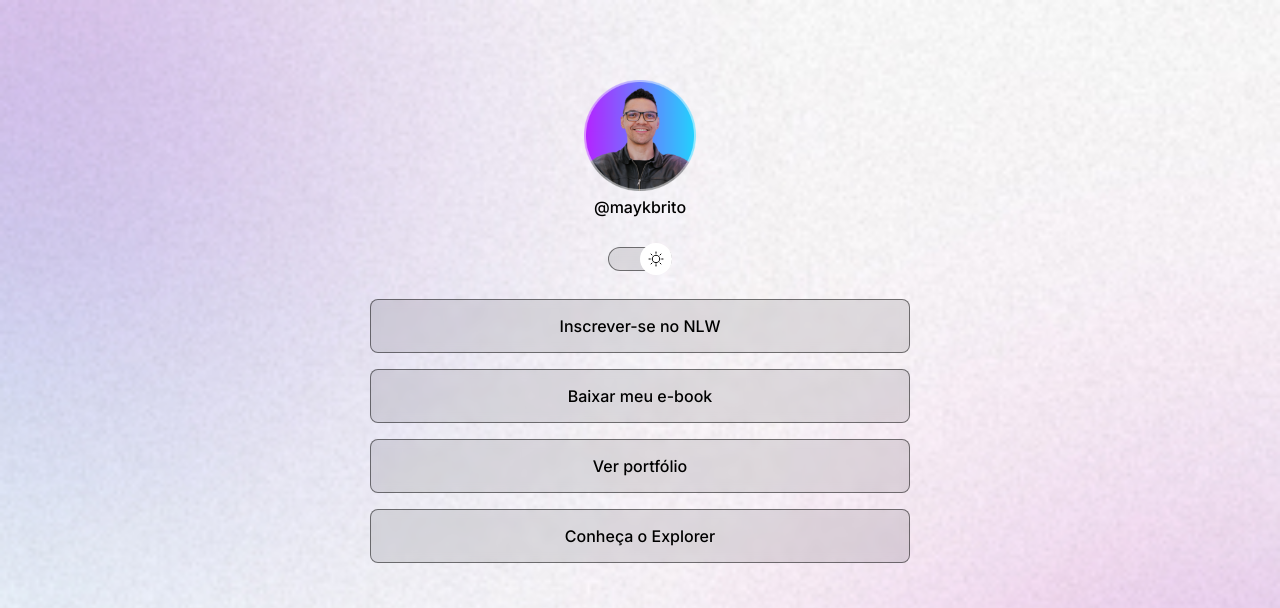
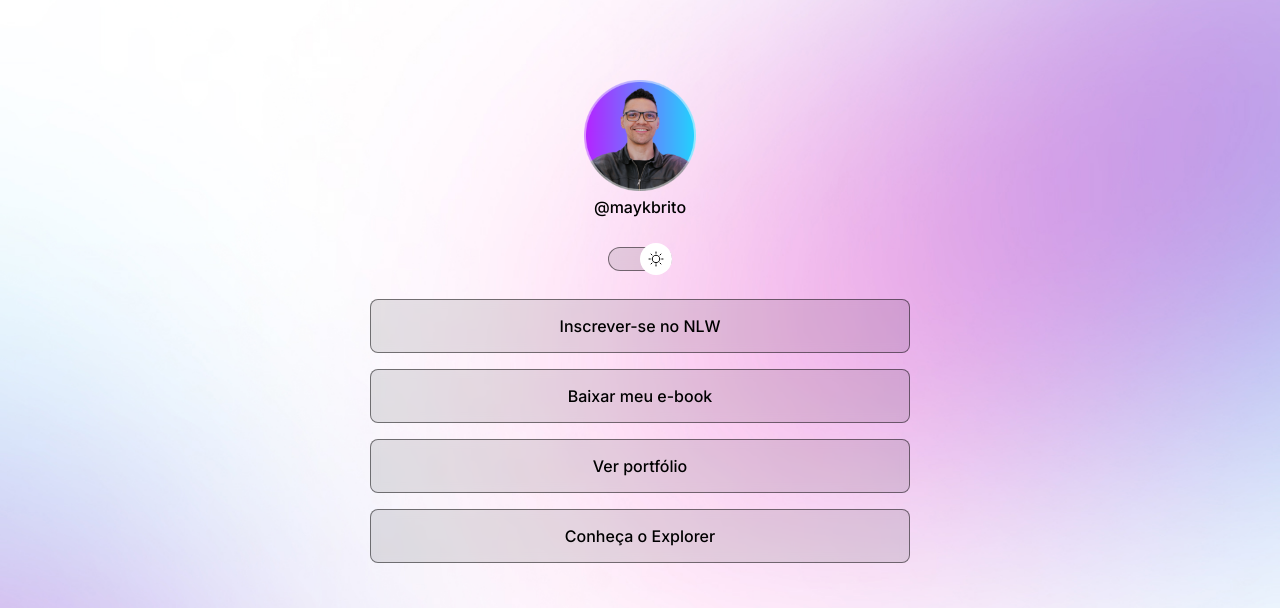
Before and after one commit to paivaluiz/devlinks, a plain HTML site: page index.html in a window 1280 px wide. Shown: the top 608 px of the page. Drawn offline with nearby package versions, Linux system fonts and the light colour scheme.

Commit message:
Set body height to 100vh and add media queries for background images

```diff
--- a/style.css
+++ b/style.css
@@ -35,6 +35,7 @@
 body {
   /* image repeat position cover */
   background: var(--bg-url) no-repeat top center / cover;
+  height: 100vh;
 }
 
 body * {
@@ -174,3 +175,14 @@ footer {
   /* Typography */
   font-size: 14px;
 }
+
+/* Media Queries */
+@media (min-width: 700px) {
+  :root {
+    --bg-url: url(./assets/bg-desktop.jpg);
+  }
+
+  .light-mode {
+    --bg-url: url(./assets/bg-desktop-light.jpg);
+  }
+}
```
